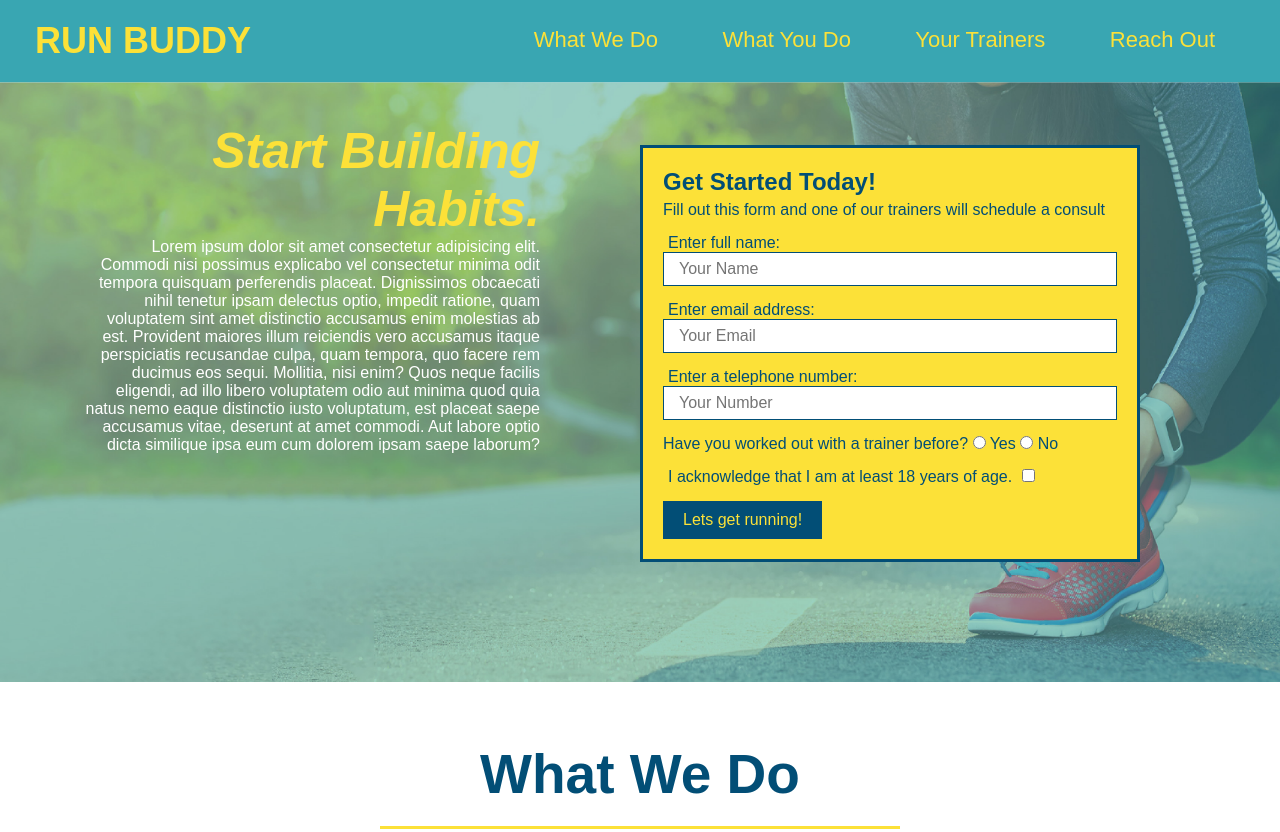
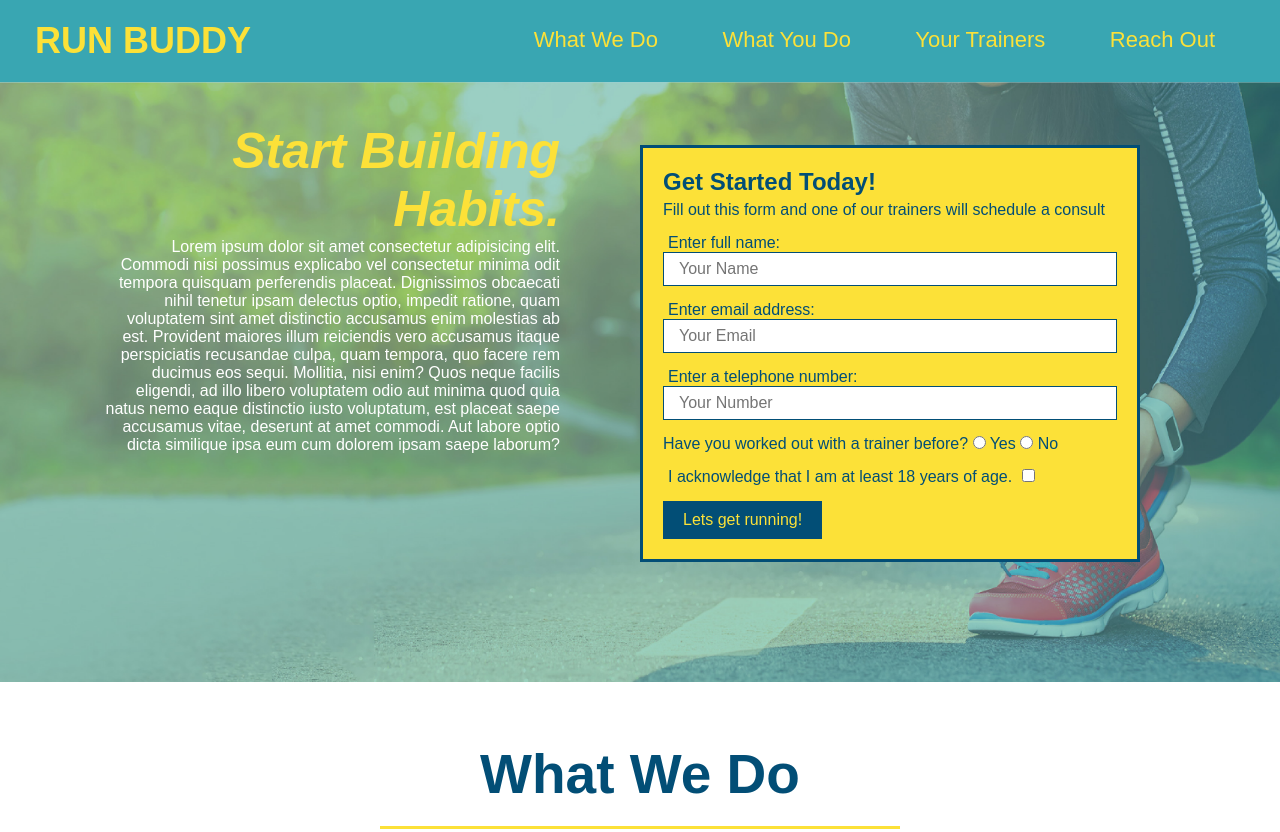
Before and after one commit to Dj-Viking/run-buddy, a plain HTML site: page index.html in a window 1280 px wide. Shown: the top 832 px of the page. Drawn offline with Linux system fonts and the light colour scheme.

Commit message:
made slight change to styling of start-building-habits

```diff
--- a/assets/css/styles.css
+++ b/assets/css/styles.css
@@ -94,6 +94,7 @@ section {
   width: 500px;
   padding: 20px;
   top: 20px;
+  right: 700px;
 }
 
 .start-building-habits h2 {
```
